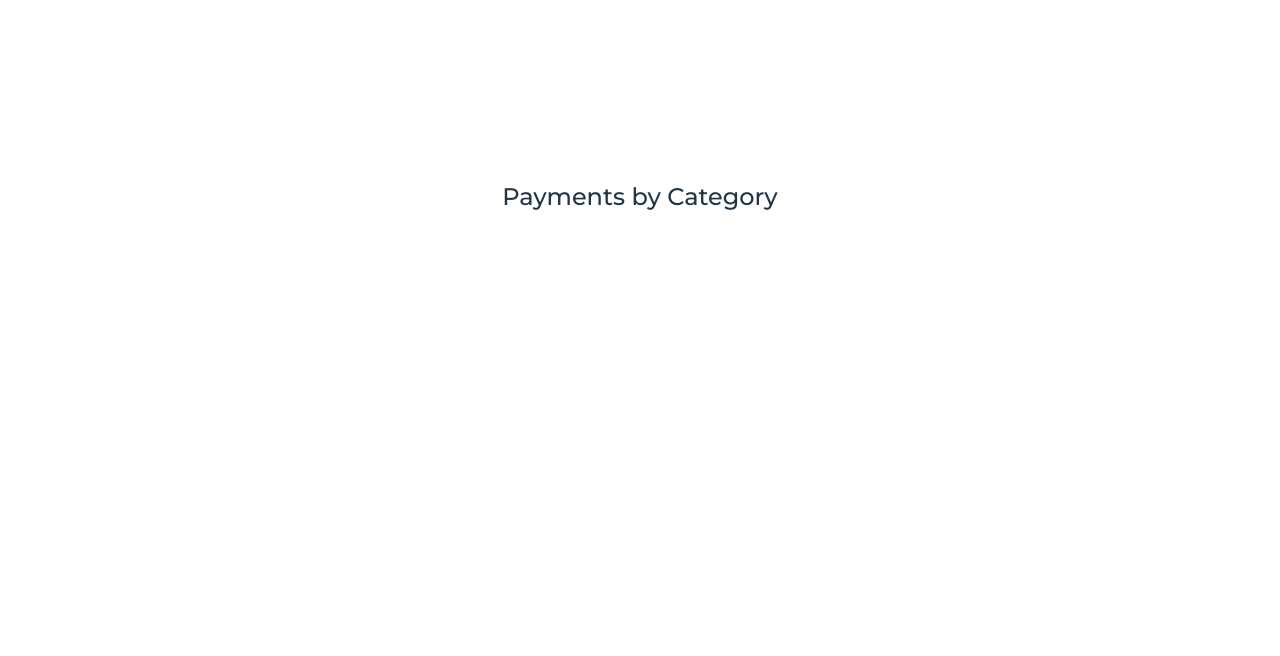
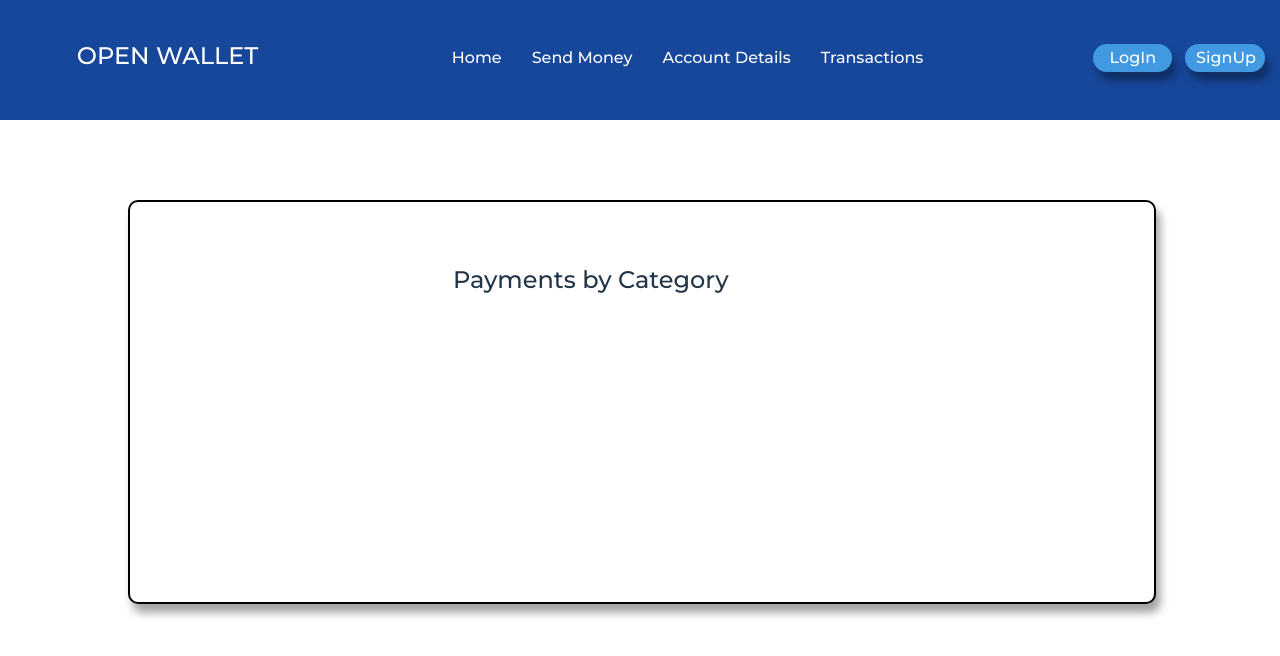
Before and after one commit to The-Saras/open-wallet, a React (Vite) app in the folder client/: page /analysis in a window 1280 px wide. Shown: the top 656 px of the page. Built offline with nearby package versions, Linux system fonts and the light colour scheme; no server answers.

Commit message:
Added a css file for the analysis page and changed the name to OPEN WALLET

```diff
--- a/client/src/App.jsx
+++ b/client/src/App.jsx
@@ -42,7 +42,7 @@ function App() {
         <Route path={'/transactions'} element={<Transactions_Page bal={balance}/>}/>
         <Route path={'/user_login'} element={<User_Login/>}/>
         <Route path={'/user_signup'} element={<User_Signup/>}/>
-        <Route path={'/account_details'} element={<Account_Details />}/>
+        <Route path={'/account_details'} element={<Account_Details bal={balance}/>}/>
         <Route path={'/send_money'} element={<Send_Money />}/>
         <Route path={'/analysis'} element={<Analysis />} />
 
--- a/client/src/components/Analysis.jsx
+++ b/client/src/components/Analysis.jsx
@@ -1,9 +1,11 @@
-import React, { useEffect, useState } from 'react';
+import React, { useEffect, useState, useRef } from 'react';
 import Chart from 'chart.js/auto';
-
+import "../css files/analysis.css";
+import NavBar from './NavBar';
 const Analysis = () => {
-    const [paymentData, setPaymentData] = useState();
-    const [chartRendered, setChartRendered] = useState(false);
+    const [paymentData, setPaymentData] = useState(null);
+    const [loading, setLoading] = useState(true);
+    const chartRef = useRef(null);
 
     const fetchTransactions = async () => {
         try {
@@ -15,27 +17,35 @@ const Analysis = () => {
             });
             const data = await response.json();
             setPaymentData(data);
+            setLoading(false); // Set loading to false after data is fetched
         } catch (error) {
-            console.log(error);
+            console.error('Error fetching transaction data:', error);
+            setLoading(false); // Set loading to false on error
         }
     };
 
     useEffect(() => {
         fetchTransactions();
-        if (paymentData && !chartRendered) {
+    }, []); // Fetch transactions only on component mount
+
+    useEffect(() => {
+        if (paymentData) {
             renderChart();
-            setChartRendered(true);
         }
-    }, [paymentData, chartRendered]);
-
-
+    }, [paymentData]);
 
     const renderChart = () => {
         const categories = ['food', 'travel', 'clothes', 'medicines'];
         const categoryTotals = calculateCategoryTotals(paymentData, categories);
 
-        const ctx = document.getElementById('paymentChart');
-        new Chart(ctx, {
+        const ctx = chartRef.current.getContext('2d');
+
+        // Cleanup previous chart instance if it exists
+        if (chartRef.current.chartInstance) {
+            chartRef.current.chartInstance.destroy();
+        }
+
+        chartRef.current.chartInstance = new Chart(ctx, {
             type: 'pie',
             data: {
                 labels: categories,
@@ -61,18 +71,32 @@ const Analysis = () => {
         });
 
         // Calculate category totals
-        data.forEach(payment => {
-            categoryTotals[payment.category] += payment.amount;
-        });
+        if (data) {
+            data.forEach(payment => {
+                categoryTotals[payment.category] += payment.amount;
+            });
+        }
 
         return categoryTotals;
     };
 
     return (
-        <div>
-            <h2>Payments by Category</h2>
-            <canvas id="paymentChart" width="400" height="400"></canvas>
+        <>
+        <div className="analysis-navbar">
+            < NavBar/>
         </div>
+        <div className="analysis-main-section">
+
+            <div className="chart-container" style={{position: "absolute"}}>
+                <h2>Payments by Category</h2>
+                {loading ? (
+                    <p>Loading...</p>
+                    ) : (
+                        <canvas  ref={chartRef} width="900" height="900"></canvas>
+                        )}
+            </div>
+        </div>
+        </>
     );
 };
 
--- a/client/src/components/NavBar.jsx
+++ b/client/src/components/NavBar.jsx
@@ -33,7 +33,7 @@ const NavBar = ({isClicked, setIsClicked}) => {
         <>
             {user?
                 <div className="navbar">
-                    <h2 className="navbar-title">UPI CLONE</h2>
+                    <h2 className="navbar-title">OPEN WALLET</h2>
                     <ul style={{position: 'absolute', left: 90 + '%', width: 5 + '%', height: 30 + '%'}} onMouseLeave={() => {setIsDropDown(false)}}>
                         <li className="navbar-username" style={{position: 'relative', left: -15 + '%'}}  onMouseEnter={() => {setIsDropDown(true)}} >{user}</li>
                         <li style={{position: 'absolute', left: -770 + '%', width: 100 + "%"}} onClick={() => {navigate('/')}}>Home</li>
@@ -55,7 +55,7 @@ const NavBar = ({isClicked, setIsClicked}) => {
                 <div className="navbar">
 
 
-                    <h2 className="navbar-title">UPI CLONE</h2>
+                    <h2 className="navbar-title">OPEN WALLET</h2>
                     <ul>
                         <li onClick={() => setIsClicked(true)}>Home</li>
                         <li onClick={() => setIsClicked(true)}>Send Money</li>
--- /dev/null
+++ b/client/src/css files/analysis.css
@@ -0,0 +1,40 @@
+.analysis-navbar
+{
+    position: absolute;
+    top: 0;
+    left: 0;
+    width: 100%;
+    height: 15%;
+}
+
+.analysis-main-section{
+    position: absolute;
+    top: 25%;
+    width: 80%;
+    height: 50%;
+    left: 10%;
+    box-shadow: 4.4px 8.8px 8.8px hsl(0deg 0% 0% / 0.36);
+    background-color: white;
+    border: 2px black solid;
+    border-radius: 10px;
+
+
+
+}
+
+
+.chart-container {
+    position: absolute;
+    top: 10%;
+    left: 0%;
+    width: 90%;
+    height: 60%;
+}
+
+.chart-container canvas {
+    position: absolute;
+    top: 0;
+    left: 0;
+    width: 100%;
+    height: 100%;
+}
```
